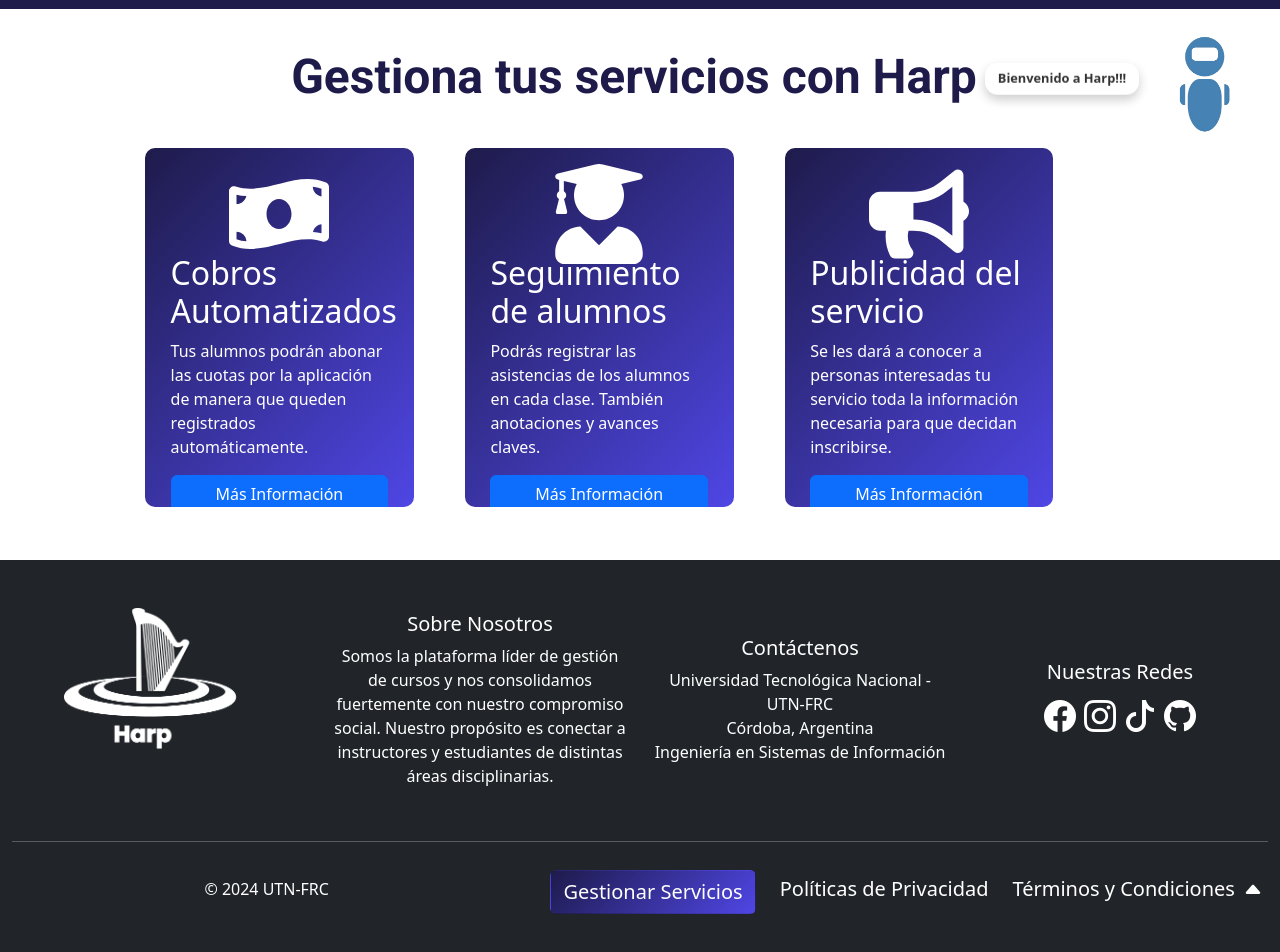
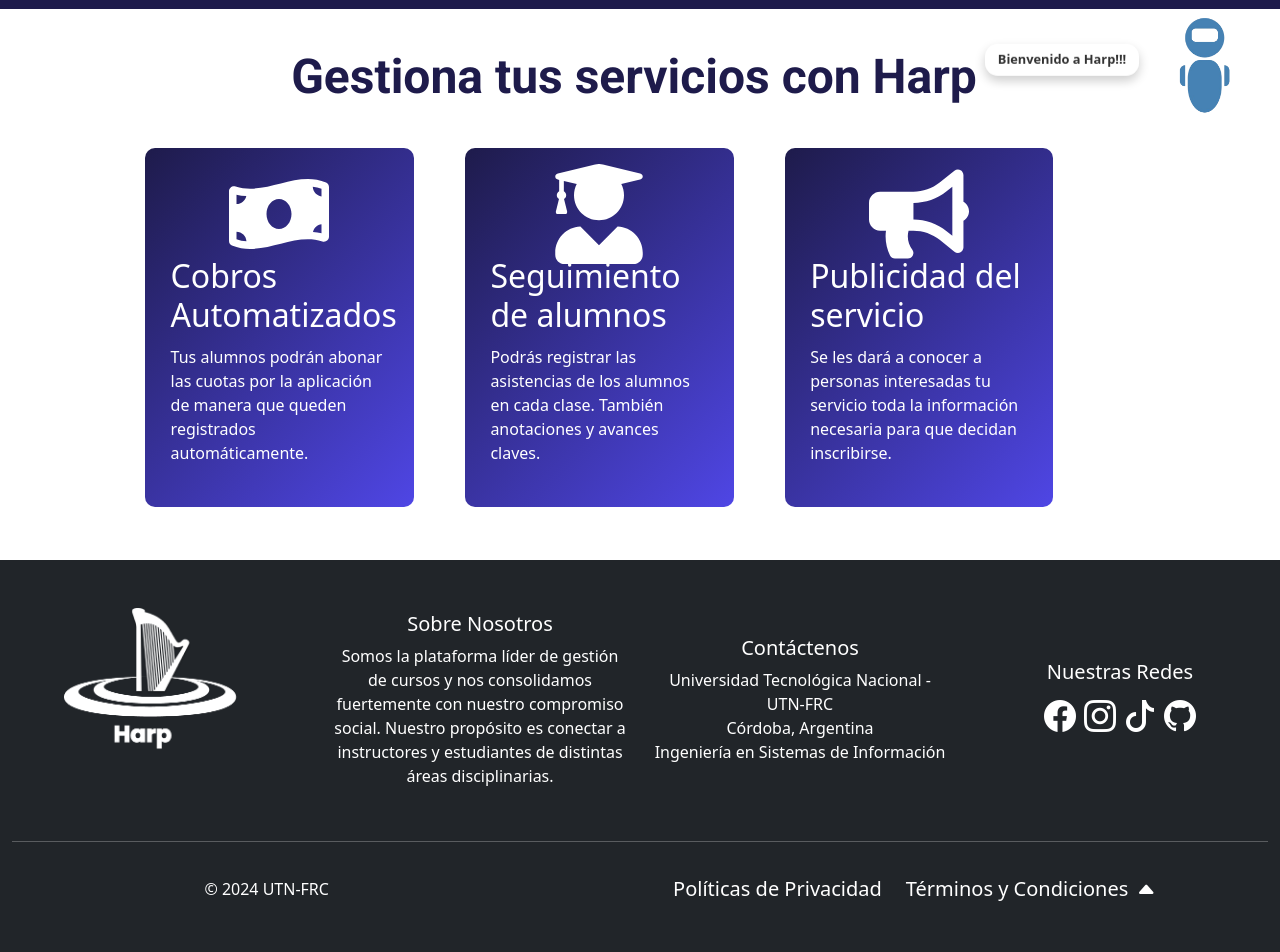
Before and after one commit to oscaralfrm/Grupo5-Comision3k2-SeminarioIntegrador, a React (Vite) app in the folder harp/: page / in a window 1280 px wide. Shown: the part 90-1042 px from the top of the page. Built offline with nearby package versions, Linux system fonts and the light colour scheme.

Commit message:
Arreglos a maia

```diff
--- a/harp/src/Components/Footer/Footer.jsx
+++ b/harp/src/Components/Footer/Footer.jsx
@@ -67,14 +67,6 @@ export const Footer = () => {
                     </div>
                     <div className="col-md-7">
                         <ul className="list-inline footer-links">
-                            <li className="list-inline-item">
-                                <button
-                                    id="boton-administrar-peliculas"
-                                    className="btn fs-5"
-                                    style={{ backgroundImage: "linear-gradient(135deg, #1E1B4B, #4F46E5)", color:'white' }}>
-                                    Gestionar Servicios
-                                </button>
-                            </li>
                             <li className="list-inline-item" style={{padding:'1em'}}>
                                 <a href="#" className="text-white fs-5">
                                     Políticas de Privacidad
--- a/harp/src/Components/LandingPage/CardInfo.jsx
+++ b/harp/src/Components/LandingPage/CardInfo.jsx
@@ -30,7 +30,7 @@ export default function CardInfo() {
           <GenericCard
             title="Cobros Automatizados"
             description="Tus alumnos podrán abonar las cuotas por la aplicación de manera que queden registrados automáticamente."
-            route="#"
+
             icon={<FaMoneyBillWave style={{ fontSize: '50px' }} />}
             color="#4F46E5"
           />
@@ -39,7 +39,7 @@ export default function CardInfo() {
           <GenericCard
             title="Seguimiento de alumnos"
             description="Podrás registrar las asistencias de los alumnos en cada clase. También anotaciones y avances claves."
-            route="#"
+
             icon={<FaUserGraduate style={{ fontSize: '50px' }} />}
             color="#4F46E5"
           />
@@ -48,7 +48,6 @@ export default function CardInfo() {
           <GenericCard
             title="Publicidad del servicio"
             description="Se les dará a conocer a personas interesadas tu servicio toda la información necesaria para que decidan inscribirse."
-            route="#"
             icon={<FaBullhorn style={{ fontSize: '50px' }} />}
             color="#4F46E5"
           />
--- a/harp/src/Components/LandingPage/GenericCard.jsx
+++ b/harp/src/Components/LandingPage/GenericCard.jsx
@@ -1,7 +1,7 @@
 import React from 'react';
 import './GenericCard.css'; // Asegúrate de tener estilos para la tarjeta
 
-export default function GenericCard({ title, description, route, icon, color }) {
+export default function GenericCard({ title, description, icon, color }) {
   return (
     <div className="custom-card" style={{ backgroundColor: color }}>
       <div className="icon-container d-flex justify-content-center align-items-center" style={{ height: '80px' }}>
@@ -9,7 +9,6 @@ export default function GenericCard({ title, description, route, icon, color })
       </div>
       <h2 >{title}</h2>
       <p >{description}</p>
-      <a href={route} className="btn btn-primary">Más Información</a>
     </div>
   );
 }
--- a/harp/src/Components/LandingPage/LandingPage.jsx
+++ b/harp/src/Components/LandingPage/LandingPage.jsx
@@ -27,17 +27,17 @@ const LandingPage = () => {
   }, []);
 
   return (
-    <div>
+    <div style={{ position: "relative" }}>
       <Navbar />
       <div
         style={{
-          position: "fixed",
-          top: "12vh",
-          right: "2vw",
+          position: "absolute", // Mantén 'absolute' para posicionar en la parte superior derecha
+          top: "-5vw", // Ajusta la distancia desde la parte superior
+          right: "2vw", // Ajusta la distancia desde la derecha
           zIndex: 1000,
           display: "flex",
           alignItems: "center",
-          animation: "float 3s ease-in-out infinite", // Aumenta la duración de la animación
+          animation: "float 5s ease-in-out infinite", // Mantén la animación
           willChange: "transform", // Mejora la nitidez durante la animación
         }}
       >
@@ -62,7 +62,7 @@ const LandingPage = () => {
           style={{
             width: "8vw",
             height: "auto",
-            animation: "float 5s ease-in-out infinite", // Aumenta la duración de la animación
+            animation: "float 5s ease-in-out infinite", // Mantén la animación
             willChange: "transform", // Mejora la nitidez durante la animación
           }}
         />
```
